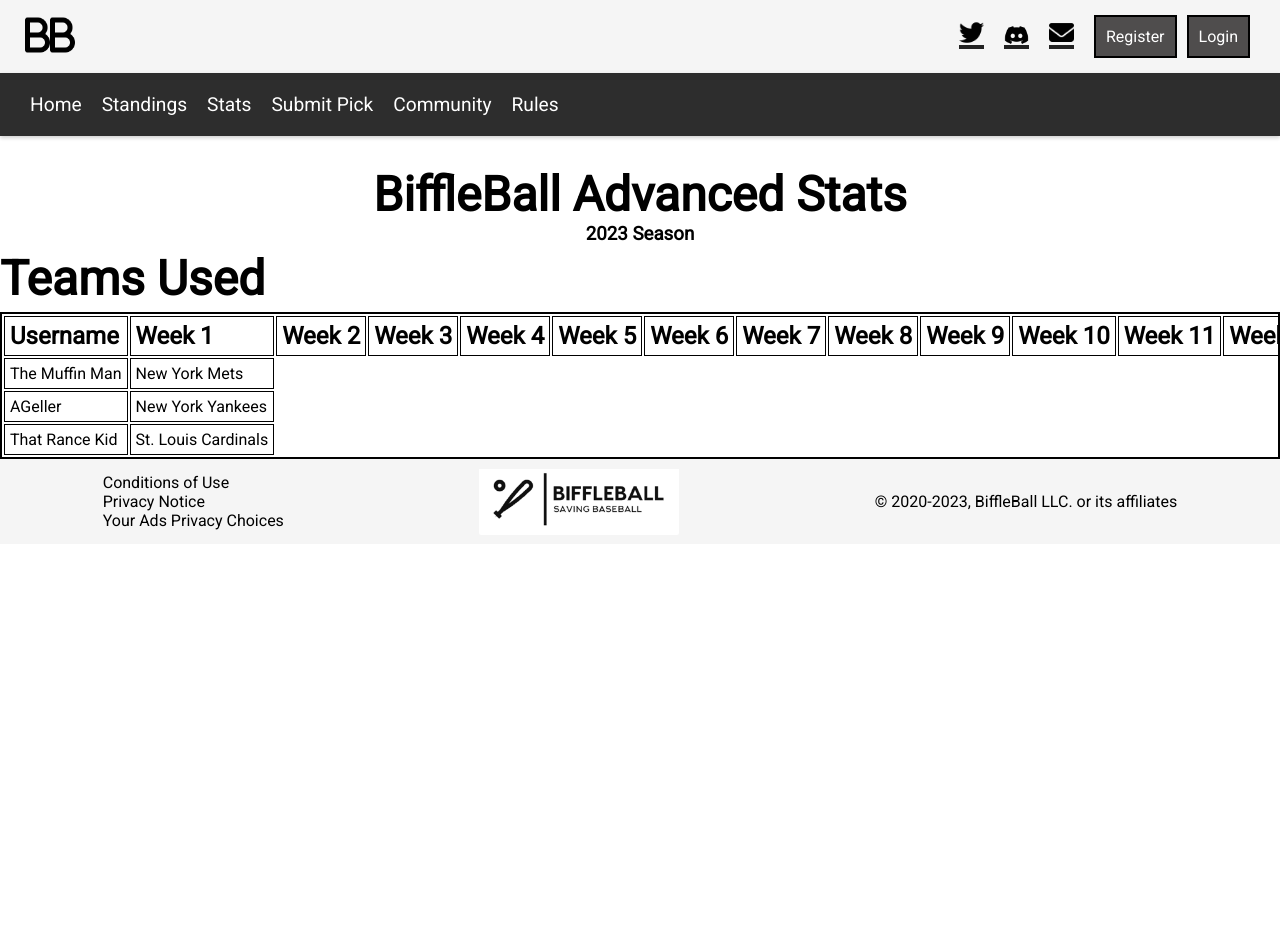
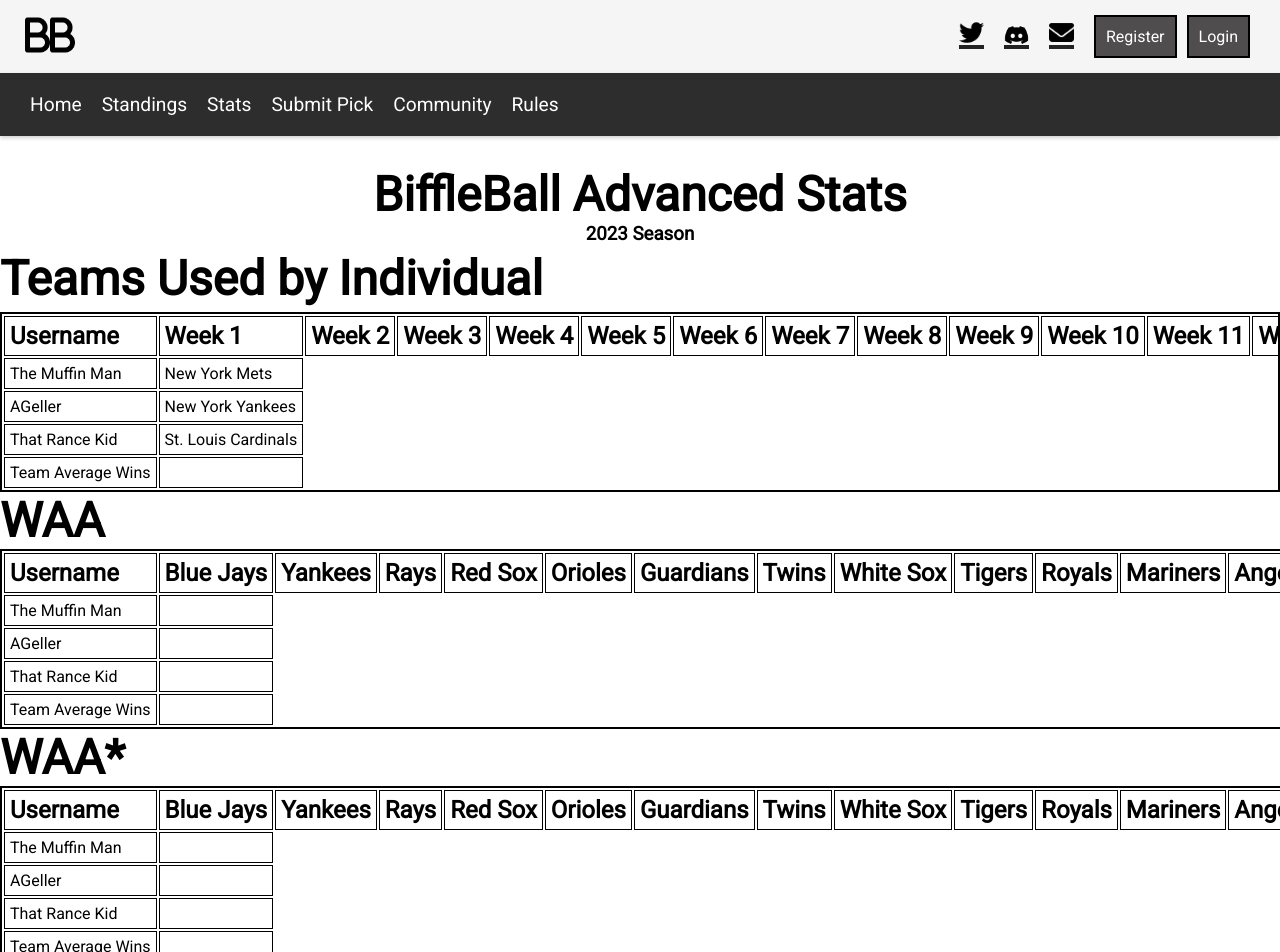
Before and after one commit to James-fleming394/biffleball-frontend, a React (Create React App) app: page /stats in a window 1280 px wide. Shown: the top 952 px of the page. Before the commit the page ends 800 px from the top, so only its background shows below. Built offline with nearby package versions, Linux system fonts and the light colour scheme; some icons are missing.

Commit message:
Stats tables working

```diff
--- a/src/App.css
+++ b/src/App.css
@@ -803,3 +803,9 @@
 .teams-used {
     padding-bottom: 5px;
 }
+
+.waa-table {
+    display: block;
+    overflow-x: auto;
+    white-space: nowrap;
+}
--- a/src/pages/Stats.js
+++ b/src/pages/Stats.js
@@ -6,7 +6,42 @@
         { username: "The Muffin Man", TeamsUsed: "New York Mets"},
         { username: "AGeller", TeamsUsed: "New York Yankees"},
         { username: "That Rance Kid", TeamsUsed: "St. Louis Cardinals"},
-    ]
+        { username: "Team Average Wins"},
+    ];
+
+    const WAAData = [
+        { team: "Blue Jays", wins: 0, winsAvg: 0.0},
+        { team: "Yankees", wins: 0, winsAvg: 0.0},
+        { team: "Rays", wins: 0, winsAvg: 0.0},
+        { team: "Red Sox", wins: 0, winsAvg: 0.0},
+        { team: "Orioles", wins: 0, winsAvg: 0.0},
+        { team: "Guardians", wins: 0, winsAvg: 0.0},
+        { team: "Twins", wins: 0, winsAvg: 0.0},
+        { team: "White Sox", wins: 0, winsAvg: 0.0},
+        { team: "Tigers", wins: 0, winsAvg: 0.0},
+        { team: "Royals", wins: 0, winsAvg: 0.0},
+        { team: "Mariners", wins: 0, winsAvg: 0.0},
+        { team: "Angels", wins: 0, winsAvg: 0.0},
+        { team: "Athletics", wins: 0, winsAvg: 0.0},
+        { team: "Astros", wins: 0, winsAvg: 0.0},
+        { team: "Rangers", wins: 0, winsAvg: 0.0},
+        { team: "Mets", wins: 0, winsAvg: 0.0},
+        { team: "Braves", wins: 0, winsAvg: 0.0},
+        { team: "Marlins", wins: 0, winsAvg: 0.0},
+        { team: "Phillies", wins: 0, winsAvg: 0.0},
+        { team: "Nationals", wins: 0, winsAvg: 0.0},
+        { team: "Cardinals", wins: 0, winsAvg: 0.0},
+        { team: "Brewers", wins: 0, winsAvg: 0.0},
+        { team: "Cubs", wins: 0, winsAvg: 0.0},
+        { team: "Pirates", wins: 0, winsAvg: 0.0},
+        { team: "Reds", wins: 0, winsAvg: 0.0},
+        { team: "Dodgers", wins: 0, winsAvg: 0.0},
+        { team: "Giants", wins: 0, winsAvg: 0.0},
+        { team: "Rockies", wins: 0, winsAvg: 0.0},
+        { team: "Padres", wins: 0, winsAvg: 0.0},
+        { team: "Diamondbacks", wins: 0, winsAvg: 0.0},
+        { team: "All Star Week", wins: 0,winsAvg: 0.0},
+    ];
 
     return (
         <>
@@ -15,7 +50,7 @@
             <h3>2023 Season</h3>
         </div>
         <div className="stats-teamsused">
-            <h2 className="teams-used">Teams Used</h2>
+            <h2 className="teams-used">Teams Used by Individual</h2>
             <table className="teamsused-table">
                 <tr>
                     <th>Username</th>
@@ -55,6 +90,111 @@
             })}
             </table>
         </div>
+        <div className="WAA-title">
+            <h1>WAA</h1>
+        </div>
+        <div className="waa-table">
+            <table>
+                <tr>
+                    <th>Username</th>
+                    <th>Blue Jays</th>
+                    <th>Yankees</th>
+                    <th>Rays</th>
+                    <th>Red Sox</th>
+                    <th>Orioles</th>
+                    <th>Guardians</th>
+                    <th>Twins</th>
+                    <th>White Sox</th>
+                    <th>Tigers</th>
+                    <th>Royals</th>
+                    <th>Mariners</th>
+                    <th>Angels</th>
+                    <th>Athletics</th>
+                    <th>Astros</th>
+                    <th>Rangers</th>
+                    <th>Mets</th>
+                    <th>Braves</th>
+                    <th>Marlins</th>
+                    <th>Phillies</th>
+                    <th>Nationals</th>
+                    <th>Cardinals</th>
+                    <th>Brewers</th>
+                    <th>Cubs</th>
+                    <th>Pirates</th>
+                    <th>Reds</th>
+                    <th>Dodgers</th>
+                    <th>Giants</th>
+                    <th>Rockies</th>
+                    <th>Padres</th>
+                    <th>Diamondbacks</th>
+                    <th>All-Star Week</th>
+                </tr>
+                {dataTeamsUsed.map((val, key) => {
+                    return (
+                        <tr key={key}>
+                            <td>{val.username}</td>
+                            <td>{val.wins}</td>
+                        </tr>
+                    )
+                })}
+                {/* {WAAData.map((val, key) => {
+                    return (
+                        <tr key={key}>
+
+                        </tr>
+                    )
+                })} */}
+            </table>
+        </div>
+        <div className="waa*">
+            <h1>WAA*</h1>
+        </div>
+        <div className="waa-table">
+            <table>
+            <tr>
+                    <th>Username</th>
+                    <th>Blue Jays</th>
+                    <th>Yankees</th>
+                    <th>Rays</th>
+                    <th>Red Sox</th>
+                    <th>Orioles</th>
+                    <th>Guardians</th>
+                    <th>Twins</th>
+                    <th>White Sox</th>
+                    <th>Tigers</th>
+                    <th>Royals</th>
+                    <th>Mariners</th>
+                    <th>Angels</th>
+                    <th>Athletics</th>
+                    <th>Astros</th>
+                    <th>Rangers</th>
+                    <th>Mets</th>
+                    <th>Braves</th>
+                    <th>Marlins</th>
+                    <th>Phillies</th>
+                    <th>Nationals</th>
+                    <th>Cardinals</th>
+                    <th>Brewers</th>
+                    <th>Cubs</th>
+                    <th>Pirates</th>
+                    <th>Reds</th>
+                    <th>Dodgers</th>
+                    <th>Giants</th>
+                    <th>Rockies</th>
+                    <th>Padres</th>
+                    <th>Diamondbacks</th>
+                    <th>All-Star Week</th>
+                </tr>
+                {dataTeamsUsed.map((val, key) => {
+                    return (
+                        <tr key={key}>
+                            <td>{val.username}</td>
+                            <td>{val.wins}</td>
+                        </tr>
+                    )
+                })}
+            </table>
+        </div>
         </>
     )
 }
```
